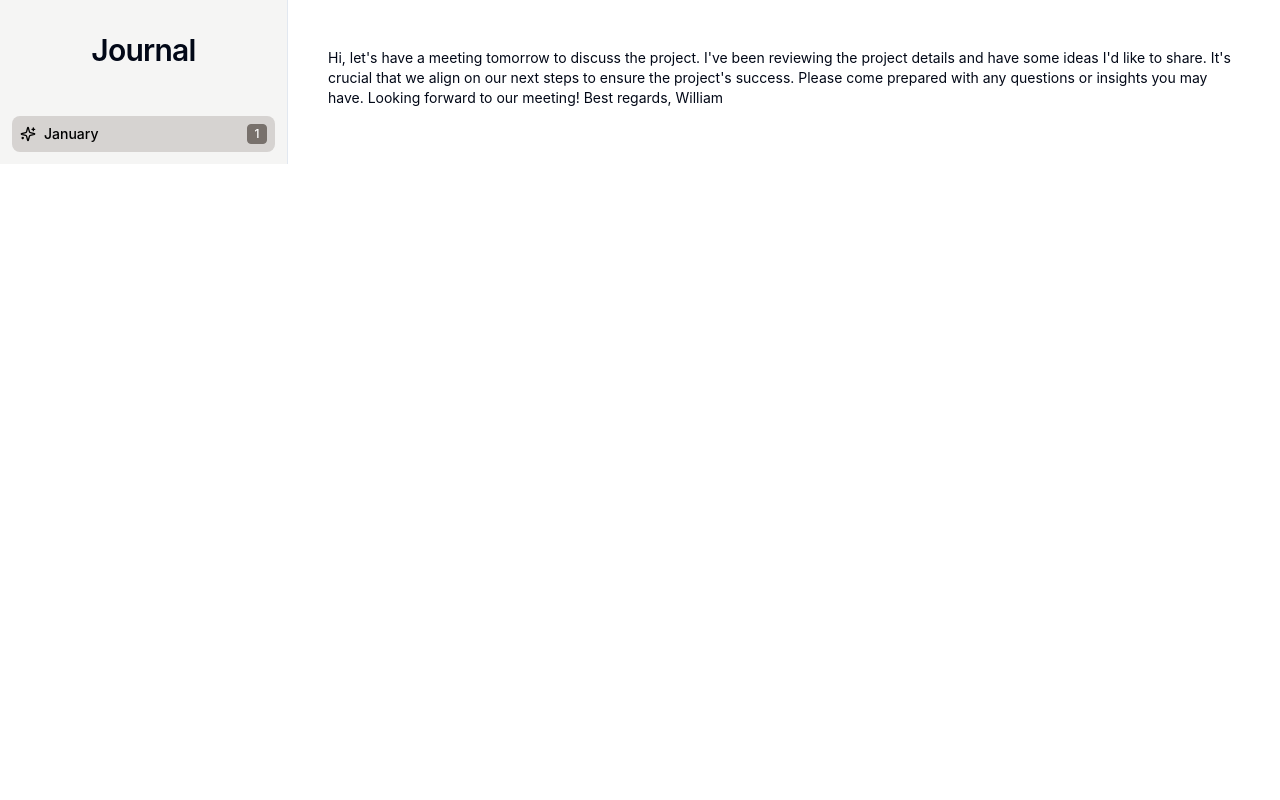
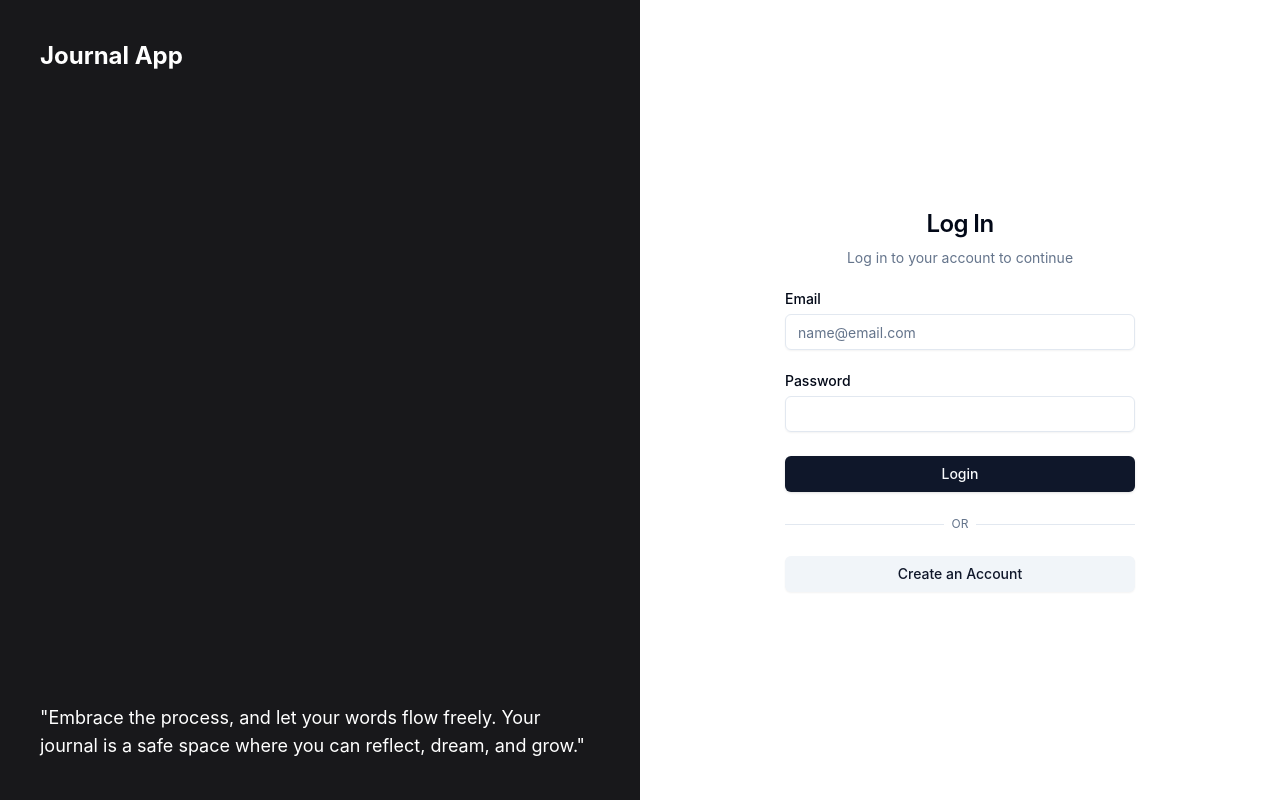
Before and after one commit to NaoRojas/journal, a React (Vite) app: page /auth/login in a window 1280 px wide. Built offline with nearby package versions, Linux system fonts and the light colour scheme.

Commit message:
feat: Add react-router and react-router-dom dependencies

```diff
--- a/package.json
+++ b/package.json
@@ -27,6 +27,8 @@
     "react-day-picker": "^8.10.1",
     "react-dom": "^18.3.1",
     "react-hook-form": "^7.53.0",
+    "react-router": "^6.26.2",
+    "react-router-dom": "^6.26.2",
     "tailwind-merge": "^2.5.2",
     "tailwindcss-animate": "^1.0.7",
     "zod": "^3.23.8"
--- a/src/App.tsx
+++ b/src/App.tsx
@@ -3,12 +3,17 @@ import reactLogo from './assets/react.svg'
 import viteLogo from '/vite.svg'
 import './index.css'
 import { Navbar } from './components/Navbar'
+import { AppRouter } from './router/AppRouter'
+import { BrowserRouter } from 'react-router-dom'
 function App() {
   const [count, setCount] = useState(0)
 
   return (
     <>
-      <body>
+      <BrowserRouter>
+        <AppRouter />
+      </BrowserRouter>
+      {/* <body>
         <main vaul-drawer-wrapper="" className="min-h-screen bg-white">
           <div className="lg:flex">
             <Navbar />
@@ -30,7 +35,7 @@ function App() {
             </div>
           </div>
         </main>
-      </body>
+      </body> */}
     </>
   )
 }
--- /dev/null
+++ b/src/auth/pages/LoginPage.tsx
@@ -0,0 +1,66 @@
+import { Input } from '@/components/ui/input'
+import { Button } from '@/components/ui/button'
+
+export const LoginPage = () => {
+  return (
+    <div className="container relative hidden min-h-svh flex-col items-center justify-center md:grid lg:max-w-none lg:grid-cols-2 lg:px-0">
+      <div className="relative hidden h-full flex-col bg-muted p-10 text-white dark:border-r lg:flex">
+        <div className="absolute inset-0 bg-zinc-900"></div>
+        <div className="relative z-20 flex items-center text-2xl font-bold">
+          Journal App
+        </div>
+        <div className="relative z-20 mt-auto">
+          <div className="space-y-2">
+            <p className="text-lg">
+              "Embrace the process, and let your words flow freely. Your journal
+              is a safe space where you can reflect, dream, and grow."
+            </p>
+          </div>
+        </div>
+      </div>
+      <div className="lg:p-8">
+        <div className="mx-auto flex w-full flex-col justify-center space-y-6 sm:w-[350px]">
+          <div className="flex flex-col space-y-2 text-center">
+            <div className="text-2xl font-semibold tracking-tight">Log In</div>
+            <p className="text-sm text-muted-foreground">
+              Log in to your account to continue
+            </p>
+          </div>
+          <div className="grid gap-6">
+            <form action="">
+              <div className="grid gap-6">
+                <div className="grid gap-2">
+                  <label className="text-sm font-medium leading-none peer-disabled:cursor-not-allowed peer-disabled:opacity-70">
+                    Email
+                  </label>
+                  <Input type="email" placeholder="name@email.com" />
+                </div>
+
+                <div className="grid gap-2">
+                  <label className="text-sm font-medium leading-none peer-disabled:cursor-not-allowed peer-disabled:opacity-70">
+                    Password
+                  </label>
+                  <Input type="password" />
+                </div>
+                <div className="grid gap-2">
+                  <Button>Login</Button>
+                </div>
+              </div>
+            </form>
+            <div className="relative">
+              <div className="absolute inset-0 flex items-center">
+                <span className="w-full border-t"></span>
+              </div>
+              <div className="relative flex justify-center text-xs uppercase">
+                <span className="bg-background px-2 text-muted-foreground">
+                  Or
+                </span>
+              </div>
+            </div>
+            <Button variant={'secondary'}>Create an Account</Button>
+          </div>
+        </div>
+      </div>
+    </div>
+  )
+}
--- /dev/null
+++ b/src/auth/pages/RegisterPage.tsx
@@ -0,0 +1,74 @@
+import { Input } from '@/components/ui/input'
+import { Button } from '@/components/ui/button'
+
+export const RegisterPage = () => {
+  return (
+    <div className="container relative hidden min-h-svh flex-col items-center justify-center md:grid lg:max-w-none lg:grid-cols-2 lg:px-0">
+      <div className="relative hidden h-full flex-col bg-muted p-10 text-white dark:border-r lg:flex">
+        <div className="absolute inset-0 bg-zinc-900"></div>
+        <div className="relative z-20 flex items-center text-2xl font-bold">
+          Journal App
+        </div>
+        <div className="relative z-20 mt-auto">
+          <div className="space-y-2">
+            <p className="text-lg">
+              "Embrace the process, and let your words flow freely. Your journal
+              is a safe space where you can reflect, dream, and grow."
+            </p>
+          </div>
+        </div>
+      </div>
+      <div className="lg:p-8">
+        <div className="mx-auto flex w-full flex-col justify-center space-y-6 sm:w-[350px]">
+          <div className="flex flex-col space-y-2 text-center">
+            <div className="text-2xl font-semibold tracking-tight">
+              Create an account
+            </div>
+            <p className="text-sm text-muted-foreground">
+              Enter your email below to create your account
+            </p>
+          </div>
+          <div className="grid gap-6">
+            <form action="">
+              <div className="grid gap-6">
+                <div className="grid gap-2">
+                  <label className="text-sm font-medium leading-none peer-disabled:cursor-not-allowed peer-disabled:opacity-70">
+                    Username
+                  </label>
+                  <Input type="email" placeholder="journal" />
+                </div>
+                <div className="grid gap-2">
+                  <label className="text-sm font-medium leading-none peer-disabled:cursor-not-allowed peer-disabled:opacity-70">
+                    Email
+                  </label>
+                  <Input type="email" placeholder="name@email.com" />
+                </div>
+
+                <div className="grid gap-2">
+                  <label className="text-sm font-medium leading-none peer-disabled:cursor-not-allowed peer-disabled:opacity-70">
+                    Password
+                  </label>
+                  <Input type="password" />
+                </div>
+                <div className="grid gap-2">
+                  <Button>Create an Account</Button>
+                </div>
+              </div>
+            </form>
+            <div className="relative">
+              <div className="absolute inset-0 flex items-center">
+                <span className="w-full border-t"></span>
+              </div>
+              <div className="relative flex justify-center text-xs uppercase">
+                <span className="bg-background px-2 text-muted-foreground">
+                  Or
+                </span>
+              </div>
+            </div>
+            <Button variant={'secondary'}>Login</Button>
+          </div>
+        </div>
+      </div>
+    </div>
+  )
+}
--- /dev/null
+++ b/src/auth/routes/AuthRoutes.tsx
@@ -0,0 +1,14 @@
+import { Routes, Navigate, Route } from 'react-router-dom'
+import { LoginPage } from '../pages/LoginPage'
+import { RegisterPage } from '../pages/RegisterPage'
+
+export const AuthRoutes = () => {
+  return (
+    <Routes>
+      <Route path="login" element={<LoginPage />} />
+      <Route path="register" element={<RegisterPage />} />
+
+      <Route path="/*" element={<Navigate to="auth/login" />} />
+    </Routes>
+  )
+}
--- /dev/null
+++ b/src/journal/pages/JournalPage.tsx
@@ -0,0 +1,7 @@
+export const JournalPage = () => {
+  return (
+    <div>
+      <h1>Journal Page</h1>
+    </div>
+  )
+}
--- /dev/null
+++ b/src/journal/routes/JournalRoutes.tsx
@@ -0,0 +1,12 @@
+import { Routes, Navigate, Route } from 'react-router-dom'
+import { JournalPage } from '../pages/JournalPage'
+
+export const JounalRoutes = () => {
+  return (
+    <Routes>
+      <Route path="/" element={<JournalPage />} />
+
+      <Route path="/*" element={<Navigate to="/" />} />
+    </Routes>
+  )
+}
--- /dev/null
+++ b/src/router/AppRouter.tsx
@@ -0,0 +1,13 @@
+import { LoginPage } from '@/auth/pages/LoginPage'
+import { AuthRoutes } from '@/auth/routes/AuthRoutes'
+import { JounalRoutes } from '@/journal/routes/JournalRoutes'
+import { Routes, Route } from 'react-router-dom'
+
+export const AppRouter = () => {
+  return (
+    <Routes>
+      <Route path="/auth/*" element={<AuthRoutes />} />
+      <Route path="/*" element={<JounalRoutes />} />
+    </Routes>
+  )
+}
```
Also changed, not shown: src/JournalApp.tsx (added).
